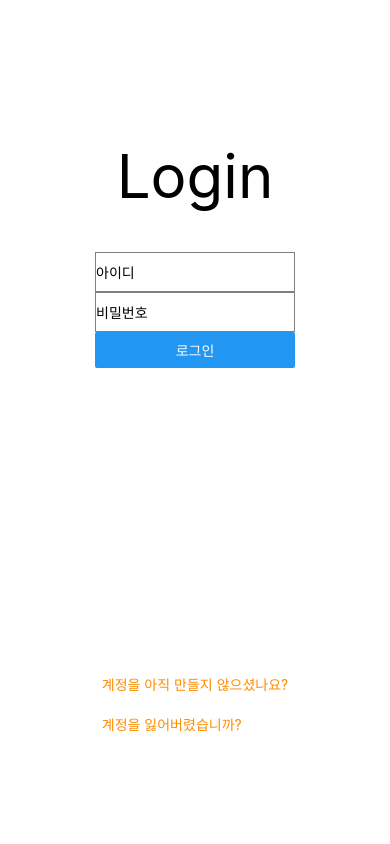
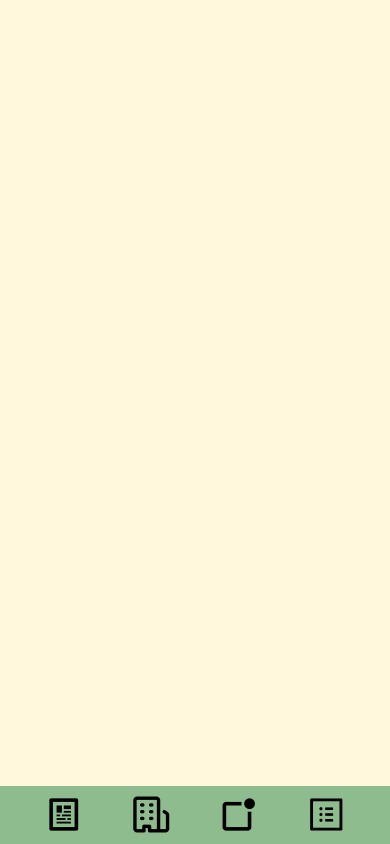
Before and after one commit to WeConnection/tpnanum-app, a React Native app: screen / in a window 390 px wide. Built offline with nearby package versions, Linux system fonts and the light colour scheme.

Commit message:
Replace icon in MainView

```diff
--- a/App.js
+++ b/App.js
@@ -2,6 +2,7 @@ import AsyncStorage from '@react-native-community/async-storage';
 import { StatusBar } from 'expo-status-bar';
 import React from 'react';
 import { StyleSheet, View, Image, TouchableHighlight } from 'react-native';
+import { Entypo, Octicons, AntDesign } from '@expo/vector-icons';
 import LoginView from './compo/loginview';
 import FeedView from './compo/feedview';
 import OrgView from './compo/orgview';
@@ -34,16 +35,16 @@ const MainView = () => {
         backgroundColor: 'darkseagreen',
       }}>
         <TouchableHighlight onPress={() => setState('feed')}>
-          <Image source={require('./assets/article.png')} />
+          <Entypo style={styles.icon} name='news' size={36} color='black' />
         </TouchableHighlight>
         <TouchableHighlight onPress={() => setState('org')}>
-          <Image source={require('./assets/organization.png')} />
+          <Octicons style={styles.icon} name='organization' size={36} color='black' />
         </TouchableHighlight>
         <TouchableHighlight onPress={() => setState('notice')}>
-          <Image source={require('./assets/notification.png')} />
+          <Entypo style={styles.icon} name='notification' size={36} color='black' />
         </TouchableHighlight>
         <TouchableHighlight onPress={() => setState('profile')}>
-          <Image source={require('./assets/account.png')} />
+          <AntDesign style={styles.icon} name='profile' size={36} color='black' />
         </TouchableHighlight>
       </View>
     </View>
@@ -61,7 +62,7 @@ export default function App() {
 
   return (
     <View style={styles.container}>
-      {logined ? <MainView /> : <LoginView onLogin={loginCheck} />}
+      {!logined ? <MainView /> : <LoginView onLogin={loginCheck} />}
       <StatusBar style="auto" />
     </View>
   );
@@ -72,4 +73,8 @@ const styles = StyleSheet.create({
     flex: 1,
     backgroundColor: '#fff',
   },
+  icon: {
+    paddingHorizontal: 20,
+    paddingVertical: 4,
+  }
 });
```
